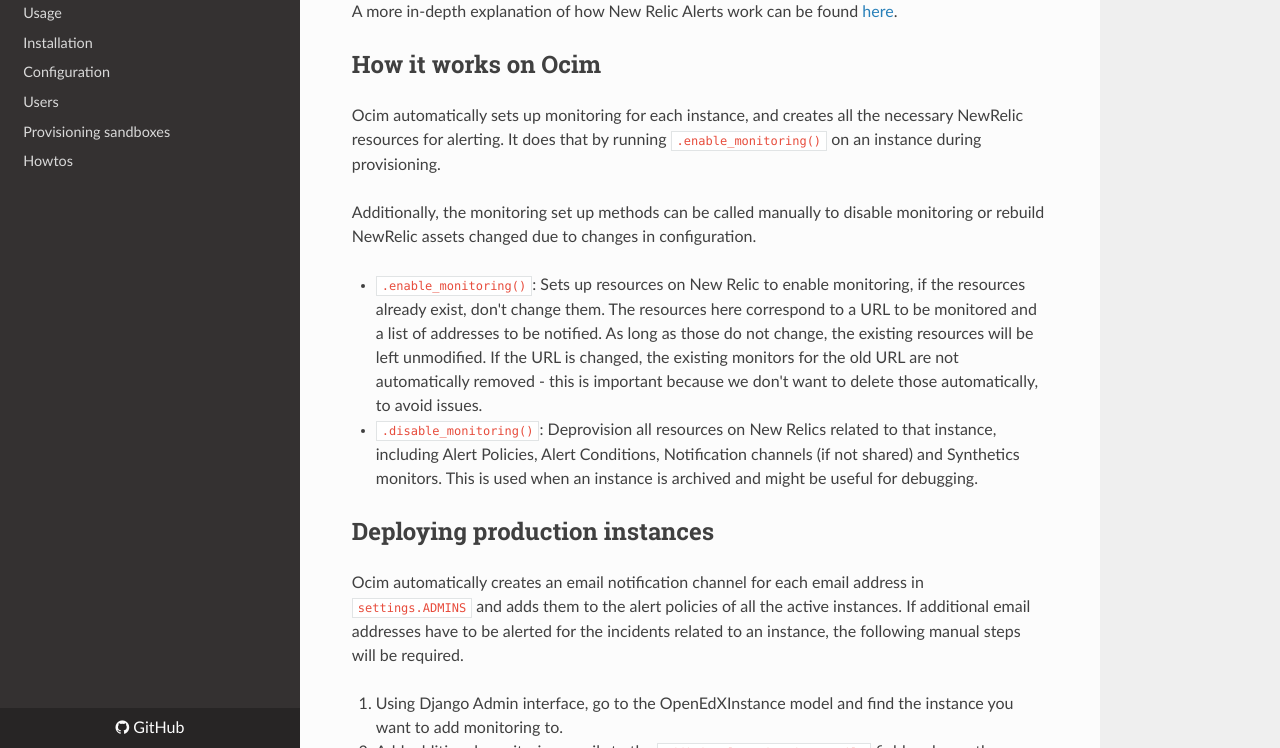
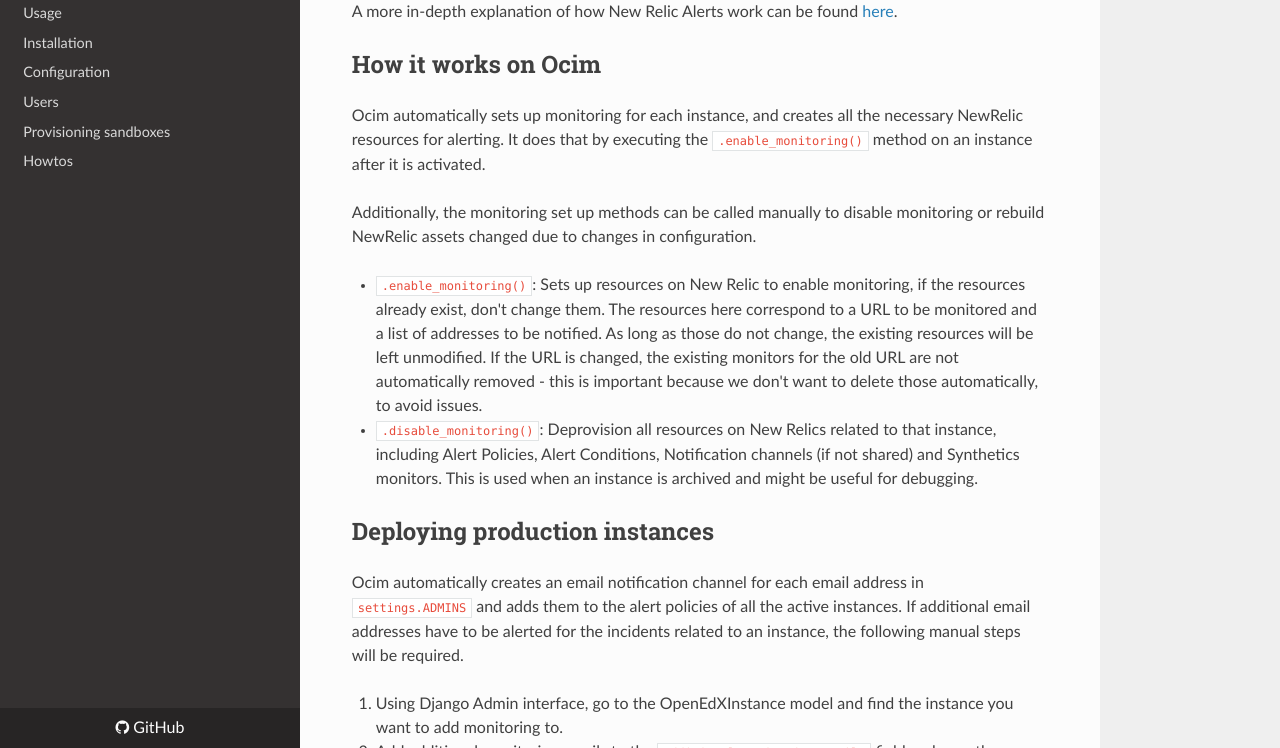
Before and after one commit to open-craft/opencraft, an MkDocs documentation site: the page built from documentation/monitoring.md, in a window 1280 px wide and 900 px high, scrolled down 905 px, cut to the strip 152-900 px from the top of the window. Built offline with MkDocs 1.6.1, drawn with Linux system fonts in a browser that asks for light colours; nearby versions of some CDN libraries.

Commit message:
Update documentation/monitoring.md
Co-Authored-By: Guruprasad <lgp171188@users.noreply.github.com>

```diff
--- a/documentation/monitoring.md
+++ b/documentation/monitoring.md
@@ -20,7 +20,7 @@
 
 ## How it works on Ocim
 
-Ocim automatically sets up monitoring for each instance, and creates all the necessary NewRelic resources for alerting. It does that by running `.enable_monitoring()` on an instance during provisioning.
+Ocim automatically sets up monitoring for each instance, and creates all the necessary NewRelic resources for alerting. It does that by executing the `.enable_monitoring()` method on an instance after it is activated.
 
 Additionally, the monitoring set up methods can be called manually to disable monitoring or rebuild NewRelic assets changed due to changes in configuration.
 
```
